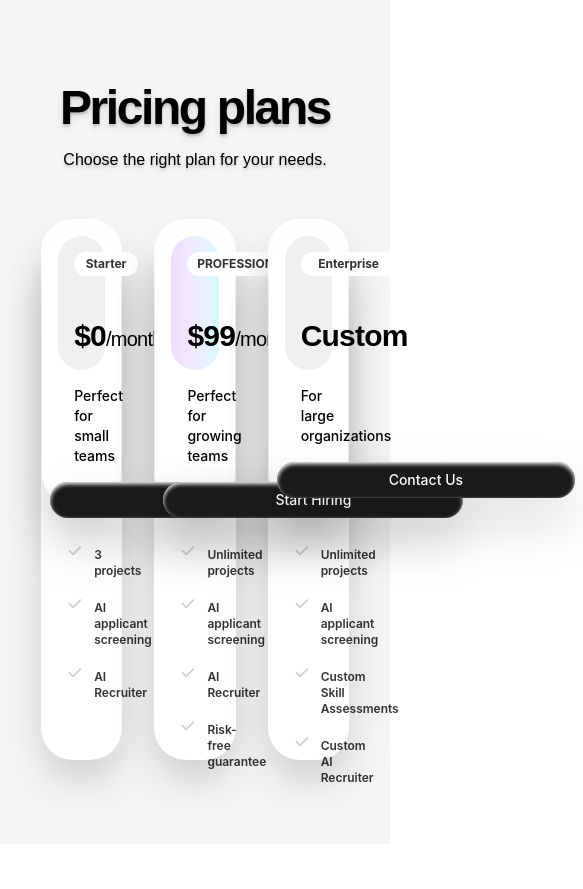
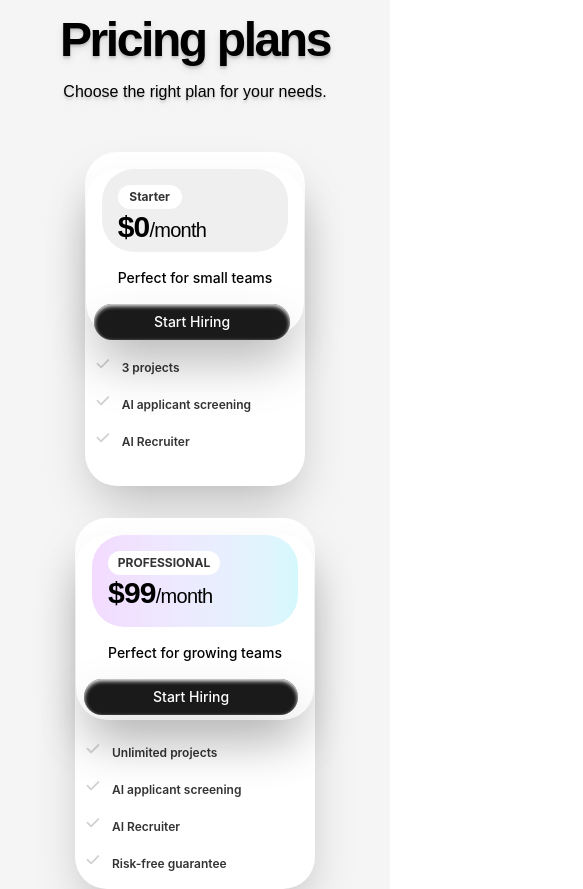
Before and after one commit to janakshukla/Dayui, a React (Vite) app: page /day1 in a window 390 px wide. Shown: the top 889 px of the page, 583 px wide, since content can reach past the window. Before the commit the page ends 844 px from the top, so only its background shows below. Built offline with nearby package versions, Linux system fonts and the light colour scheme.

Commit message:
refactor Day1 page layout for improved responsiveness and styling

```diff
--- a/src/Pages/Day1.tsx
+++ b/src/Pages/Day1.tsx
@@ -1,6 +1,6 @@
 const Day1 = () => {
   return (
-    <div className="h-screen w-screen bg-Day1-primary flex justify-center p items-center ">
+    <div className="min-h-screen w-full bg-Day1-primary flex justify-center p-4 items-center ">
       <div className=" h-4/5 w-5/6  animation  ">
         <div className="h-1/5">
           <h1 className="font-semibold text-5xl text-shadow-lg tracking-tighter font-geist text-center">
@@ -10,8 +10,8 @@ const Day1 = () => {
             Choose the right plan for your needs.
           </p>
         </div>
-        <div className="w-full h-4/5 flex gap-8 justify-center">
-          <div className="w-1/4 h-full shadow-2xl border rounded-4xl border-white/10 bg-white  ">
+        <div className="w-full h-full flex mt-12  flex-wrap gap-8 justify-center">
+          <div className="sm:w-1/3 lg:w-1/4 min-h-full  shadow-2xl border rounded-4xl border-white/10 bg-white  ">
             <div className="h-1/2 w-full shadow-2xl rounded-4xl border-b  border-b-white/10 ">
               <div className="h-1/2  m-4 bg-[#EFEFEF] rounded-4xl flex flex-col justify-between p-4  ">
                 <h1 className=" font-inter text-black/80 text-center  text-xs font-bold rounded-4xl bg-white px-2 py-1 w-16 ">
@@ -25,11 +25,11 @@ const Day1 = () => {
               <h3 className="font-inter font-medium m-4 px-4 text-sm ">
                 Perfect for small teams
               </h3>
-              <button className="font-inter font-medium mx-2 px-28 rounded-4xl bg-[#1A1A1A] text-white py-2 drop-shadow-2xl shadow-inner shadow-white backdrop-blur-md text-nowrap text-sm hover:bg-black ">
+              <button className="font-inter font-medium mx-2 w-[90%]  rounded-4xl bg-[#1A1A1A] text-white py-2 drop-shadow-2xl shadow-inner shadow-white backdrop-blur-md text-nowrap text-sm hover:bg-black ">
                 Start Hiring
               </button>
             </div>
-            <ul className="h-1/2 m-8 px-4 list-image-[url(/Check.svg)]">
+            <ul className="h-1/2 m-4 px-4 list-image-[url(/Check.svg)]">
               <li className="font-inter font-semibold text-black/80 my-2 p-1 text-xs">
                 3 projects
               </li>
@@ -41,7 +41,7 @@ const Day1 = () => {
               </li>
             </ul>
           </div>
-          <div className="w-1/4 h-full shadow-2xl border rounded-4xl border-white/10 bg-white  ">
+          <div className="sm:w-1/3 lg:w-1/4 min-h-full shadow-2xl border rounded-4xl border-white/10 bg-white  ">
             <div className="h-1/2 w-full shadow-2xl rounded-4xl border-b  border-b-white/10 ">
               <div className="h-1/2  m-4 bg-gradient-to-r  from-[#C145FF]/20 to-[#1FDDF2]/20 rounded-4xl flex flex-col justify-between p-4  ">
                 <h1 className=" font-inter text-black/80 text-center  text-xs font-bold rounded-4xl bg-white px-2 py-1 w-28 ">
@@ -55,11 +55,11 @@ const Day1 = () => {
               <h3 className="font-inter font-medium m-4 px-4 text-sm ">
                 Perfect for growing teams
               </h3>
-              <button className="font-inter font-medium mx-2 px-28 rounded-4xl bg-[#1A1A1A] text-white py-2 drop-shadow-2xl shadow-inner shadow-white backdrop-blur-md text-nowrap text-sm hover:bg-black ">
+              <button className="font-inter font-medium mx-2 w-[90%]  rounded-4xl bg-[#1A1A1A] text-white py-2 drop-shadow-2xl shadow-inner shadow-white backdrop-blur-md text-nowrap text-sm hover:bg-black ">
                 Start Hiring
               </button>
             </div>
-            <ul className="h-1/2 m-8 px-4   list-image-[url(/Check.svg)]">
+            <ul className="h-1/2 m-4 px-4   list-image-[url(/Check.svg)]">
               <li className="font-inter  font-semibold text-black/80 my-2 p-1 text-xs">
                 Unlimited projects
               </li>
@@ -74,7 +74,7 @@ const Day1 = () => {
               </li>
             </ul>
           </div>
-          <div className="w-1/4 h-full shadow-2xl border rounded-4xl border-white/10 bg-white  ">
+          <div className="sm:w-1/3 lg:w-1/4 min-h-full shadow-2xl border rounded-4xl border-white/10 bg-white  ">
             <div className="h-1/2 w-full shadow-2xl rounded-4xl border-b  border-b-white/10 ">
               <div className="h-1/2  m-4 bg-[#EFEFEF] rounded-4xl flex flex-col justify-between p-4  ">
                 <h1 className=" font-inter text-black/80 text-center  text-xs font-bold rounded-4xl bg-white px-2 py-1 w-24 ">
@@ -87,11 +87,11 @@ const Day1 = () => {
               <h3 className="font-inter font-medium m-4 px-4 text-sm ">
                 For large organizations
               </h3>
-              <button className="font-inter font-medium mx-2 px-28 rounded-4xl bg-[#1A1A1A] text-white py-2 drop-shadow-2xl shadow-inner shadow-white backdrop-blur-md text-nowrap text-sm hover:bg-black ">
+              <button className="font-inter font-medium mx-2 w-[90%]  rounded-4xl bg-[#1A1A1A] text-white py-2 drop-shadow-2xl shadow-inner shadow-white backdrop-blur-md text-nowrap text-sm hover:bg-black ">
                 Contact Us
               </button>
             </div>
-            <ul className="h-1/2 m-8 px-4 list-image-[url(/Check.svg)]">
+            <ul className="h-1/2 m-4 px-4 list-image-[url(/Check.svg)]">
               <li className="font-inter font-semibold text-black/80 my-2 p-1 text-xs">
                 Unlimited projects
               </li>
```
